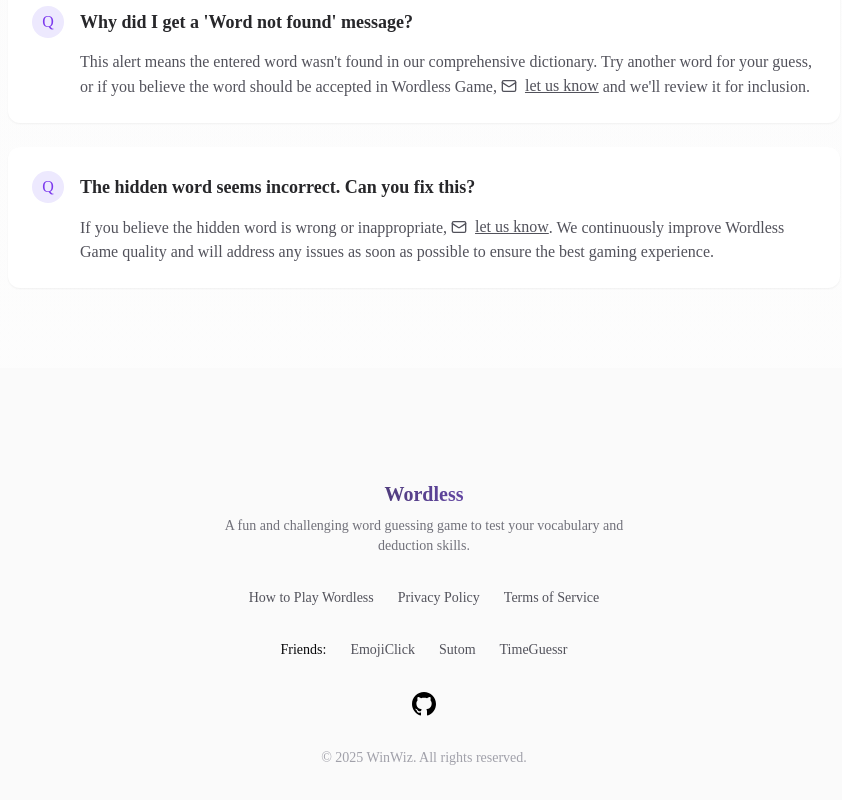
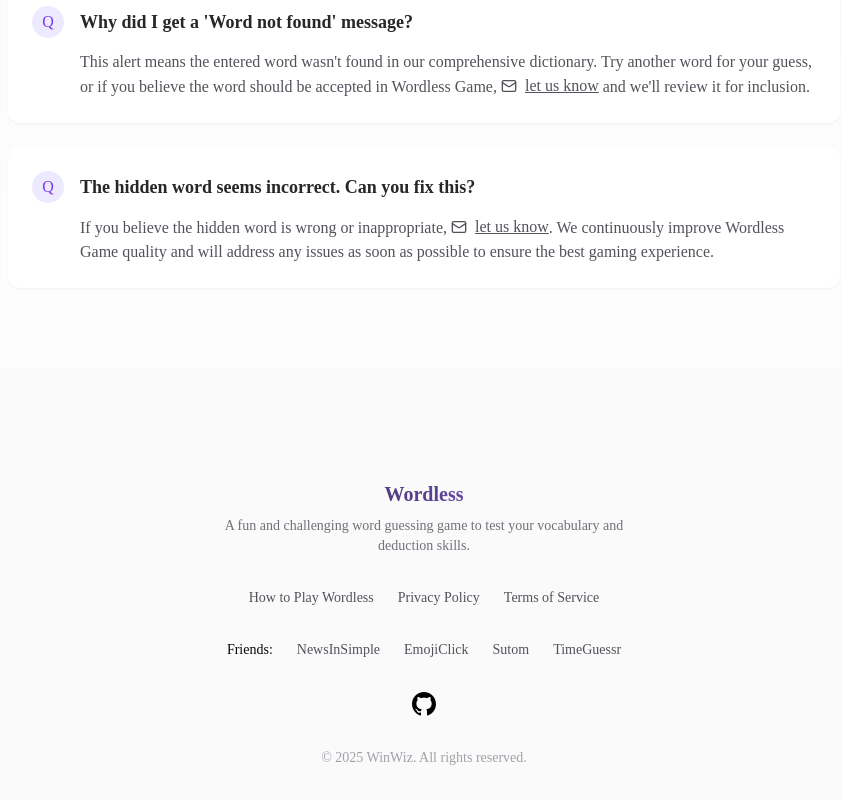
Before and after one commit to win-wiz/wordless, a Next.js app: page / in a window 1280 px wide. Shown: the part 5694-6494 px from the top of the page, without its empty margins (216-1058 px from the left). Built offline with nearby package versions, Linux system fonts and the light colour scheme.

Commit message:
增加友链

```diff
--- a/package.json
+++ b/package.json
@@ -22,7 +22,7 @@
     "geist": "^1.3.1",
     "google": "link:@next/third-parties/google",
     "lucide-react": "^0.453.0",
-    "next": "^14.2.16",
+    "next": "14.2.35",
     "next-themes": "^0.3.0",
     "nextjs-google-analytics": "^2.3.7",
     "nspell": "^2.1.5",
--- a/src/components/footer.tsx
+++ b/src/components/footer.tsx
@@ -50,6 +50,9 @@
 
           <div className="flex flex-wrap justify-center gap-6 text-sm">
             Friends:
+            <Link href="https://newsinsimple.com" target="_blank" className="text-zinc-600 hover:text-violet-500 transition-colors">
+              NewsInSimple
+            </Link>
             <Link href="https://emojis.click/en" target="_blank" className="text-zinc-600 hover:text-violet-500 transition-colors">
               EmojiClick
             </Link>
```
Also changed, not shown: 1 other file (tests, documents, lock files or other folders).
